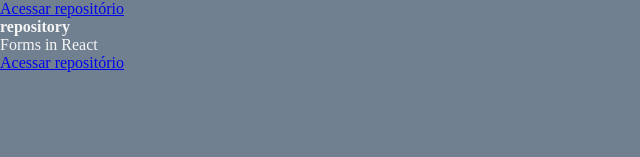
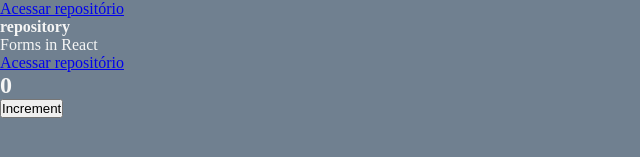
Before and after one commit to danielafarias/Github-Explorer, a React app: page / in a window 1280 px wide. Shown: the part 171-328 px from the top of the page, without its empty margins (0-640 px from the left). Built offline with nearby package versions, Linux system fonts and the light colour scheme.

Commit message:
Alteração de State apartir do hook;

```diff
--- a/src/App.jsx
+++ b/src/App.jsx
@@ -1,9 +1,14 @@
-import { RepositoryList } from './components/RepositoryList'
-import './styles/global.scss'
+import { Counter } from "./components/Counter";
+import { RepositoryList } from "./components/RepositoryList";
+import "./styles/global.scss";
 
 export function App() {
+  // throw new Error("ai minha vuaida, jesuais")
 
-    // throw new Error("ai minha vuaida, jesuais")
-
-    return <RepositoryList />
+  return (
+    <>
+      <RepositoryList />
+      <Counter />
+    </>
+  );
 }
--- /dev/null
+++ b/src/components/Counter.jsx
@@ -0,0 +1,16 @@
+import { useState } from "react";
+
+export function Counter() {
+    const [counter, setCounter] = useState(0);
+
+    function increment() {
+        setCounter(counter + 1);
+    }
+
+    return (
+        <div>
+            <h2>{counter}</h2>
+            <button type="button" onClick={increment}>Increment</button>
+        </div>
+    )
+}
--- a/src/components/RepositoryItem.jsx
+++ b/src/components/RepositoryItem.jsx
@@ -1,11 +1,9 @@
-const repositoryName = 'unform2';
-
 export function RepositoryItem(props) {
-    return (
-                <li>
-                    <strong>{props.repository.name ?? 'Default'}</strong>
-                    <p>{props.repository.description}</p>
-                    <a href={props.repository.link}>Acessar repositório</a>
-                </li>
-    )
+  return (
+    <li>
+      <strong>{props.repository.name ?? "Default"}</strong>
+      <p>{props.repository.description}</p>
+      <a href={props.repository.link}>Acessar repositório</a>
+    </li>
+  );
 }
--- a/src/components/RepositoryList.jsx
+++ b/src/components/RepositoryList.jsx
@@ -1,10 +1,10 @@
 import { RepositoryItem } from "./RepositoryItem";
 
 const repository = {
-    name: "repository",
-    description: "Forms in React",
-    link: "https://github.com"
-}
+  name: "repository",
+  description: "Forms in React",
+  link: "https://github.com",
+};
 
 export function RepositoryList() {
   return (
@@ -12,18 +12,10 @@
       <h1>Lista de repositórios</h1>
 
       <ul>
-        <RepositoryItem
-          repository={repository}
-        />
-        <RepositoryItem
-          repository={repository}
-          />
-        <RepositoryItem
-          repository={repository}
-          />
-        <RepositoryItem
-          repository={repository}
-          />
+        <RepositoryItem repository={repository} />
+        <RepositoryItem repository={repository} />
+        <RepositoryItem repository={repository} />
+        <RepositoryItem repository={repository} />
       </ul>
     </section>
   );
```
